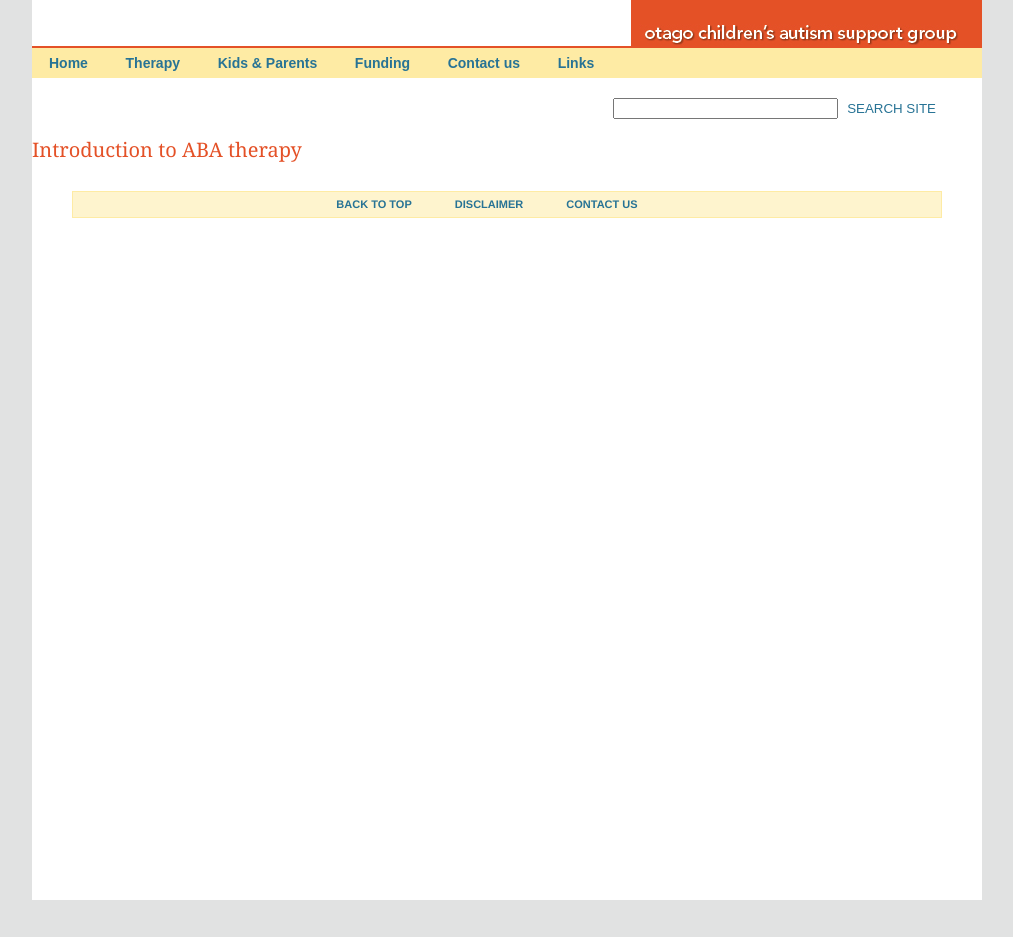
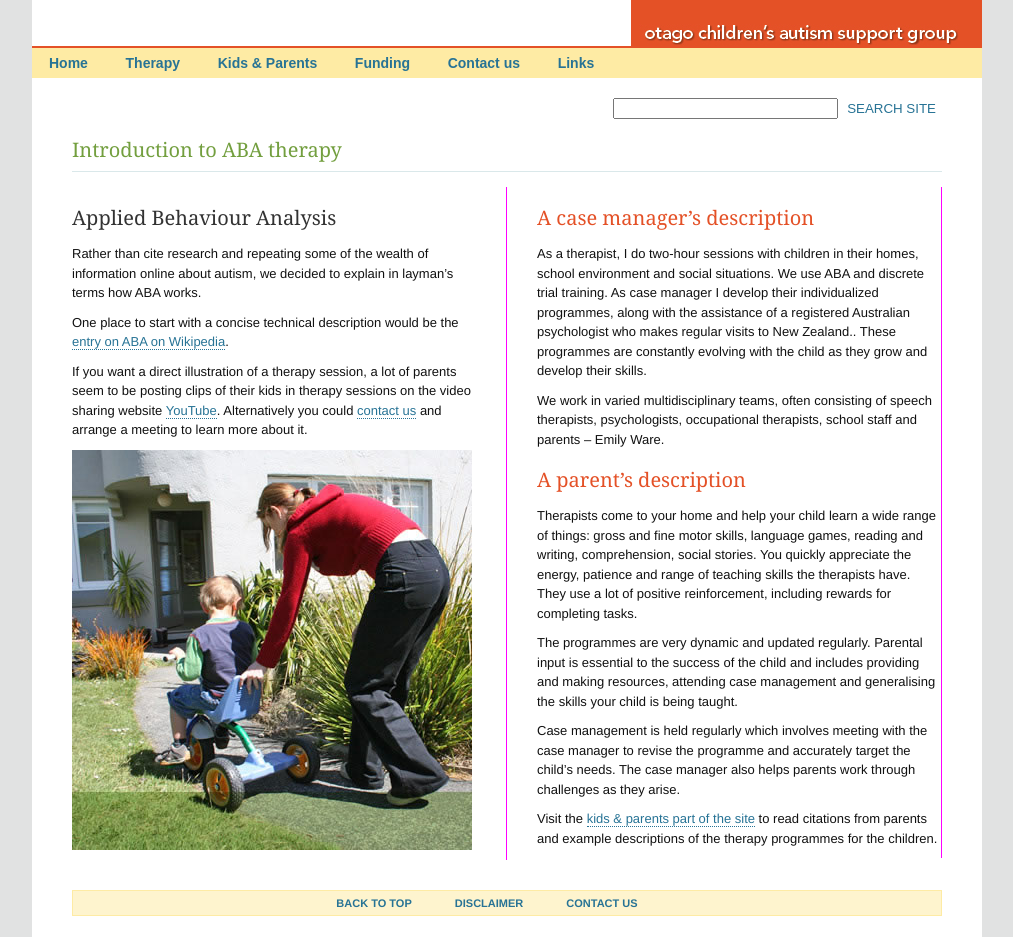
Before and after one commit to aaaidan/otagokidsautism, a Jekyll site: the page built from aba-therapy.html, in a window 1280 px wide. Shown: the whole page, without its empty margins (133-1146 px from the left). Built offline with Jekyll 4.4.1, drawn with Linux system fonts in a browser that asks for light colours; before the commit the page ends 900 px from its top, so only the background shows below that.

Commit message:
Populated aba-therapy page

```diff
--- a/_sass/_layout.scss
+++ b/_sass/_layout.scss
@@ -9,17 +9,3 @@
 
 	min-height: 100%;
 }
-
-.l-home-cols {
-	@extend %clearfix;
-}
-
-.l-home-col-1 {
-	width: 522px;
-	float:left;
-}
-
-.l-home-col-2 {
-	float:left;
-	width: 428px;
-}
--- a/_sass/home.scss
+++ b/_sass/home.scss
@@ -1,3 +1,17 @@
+.l-home-cols {
+	@extend %clearfix;
+}
+
+.l-home-col-1 {
+	width: 522px;
+	float:left;
+}
+
+.l-home-col-2 {
+	float:left;
+	width: 428px;
+}
+
 .home-banner {
 	height: 160px;
 	background-image: url(img/home-banner.jpg);
--- /dev/null
+++ b/_sass/post.scss
@@ -0,0 +1,39 @@
+.post {
+	margin: 0 40px;
+}
+
+.post h1 {
+	color: #739f3f;
+}
+
+.post-header h1 {
+	padding-bottom: 10px;
+	border-bottom: 1px solid #DAE8EA;
+}
+
+.post-content h1 {
+	color: #333333;
+}
+
+.l-post-2col {
+
+	@extend %clearfix;
+
+	.l-col {
+		width: 50%;
+		float: left;
+
+		padding: 0 30px;
+
+		// I didn't have the tools to tell what the right colour was.
+		// Original site uses a repeat-vertical background gif in the center of the container.
+		border-right: 1px solid magenta;
+
+		&:first-of-type {
+			padding-left: 0;
+		}
+		&:last-of-type {
+			padding-right: 0;
+		}
+	}
+}
--- a/aba-therapy.html
+++ b/aba-therapy.html
@@ -4,3 +4,26 @@
 permalink: /aba-therapy/
 weight: 10
 ---
+
+<div class="l-post-2col">
+	<div class="l-col">
+		<h1>Applied Behaviour Analysis</h1>
+		<p> Rather than cite research and repeating some of the wealth of information online about autism, we decided to explain in layman’s terms how ABA works. </p>
+		<p> One place to start with a concise technical description would be the <a href="http://en.wikipedia.org/wiki/Professional_practice_of_behavior_analysis" target="_blank">entry on ABA on Wikipedia</a>.</p>
+		<p> If you want a direct illustration of a therapy session, a lot of parents seem to be posting clips of their kids in therapy sessions on the video sharing website <a href="http://www.youtube.com/results?search_query=autism&amp;search_type=&amp;aq=f" target="_blank">YouTube</a>. Alternatively you could <a href="/contact_us.html" target="_parent">contact us</a> and arrange a meeting to learn more about it.</p>
+		<p><img src="{{ site.baseurl }}{{ page.url }}../images/therapists/emily-bike.jpg" alt="Emily bike" width="400" height="400" class="img-content"></p>
+	</div>
+	<div class="l-col">
+
+		<h2>A case manager’s description</h2>
+
+		<p> As a therapist, I do two-hour sessions with children in their homes, school environment and social situations. We use ABA and discrete trial training. As case manager I develop their individualized programmes, along with the assistance of a registered Australian psychologist who makes regular visits to New Zealand.. These programmes are constantly evolving with the child as they grow and develop their skills. </p>
+		<p> We work in varied multidisciplinary teams, often consisting of speech therapists, psychologists, occupational therapists, school staff and parents – Emily Ware. </p>
+		<h2>A parent’s description</h2>
+		<p> Therapists come to your home and help your child learn a wide range of things: gross and fine motor skills, language games, reading and writing, comprehension, social stories. You quickly appreciate the energy, patience and range of teaching skills the therapists have. They use a lot of positive reinforcement, including rewards for completing tasks.</p>
+		<p> The programmes are very dynamic and updated regularly.  Parental input is essential to the success of the child and includes providing and making resources, attending case management and generalising the skills your child is being taught. </p>
+		<p> Case management is held regularly which involves meeting with the case manager to revise the programme and accurately target the child’s needs.  The case manager also helps parents work through challenges as they arise. </p>
+		<p>Visit the <a href="/citations.html">kids &amp; parents part of the site</a> to read citations from parents and example descriptions of the therapy programmes for the children.</p>
+
+	</div>
+</div>
--- a/css/main.scss
+++ b/css/main.scss
@@ -262,3 +262,4 @@ h1, h2, h3 {
 
 
 @import "home.scss";
+@import "post.scss"
```
Also changed, not shown: images/therapists/emily-bike.jpg (added).
